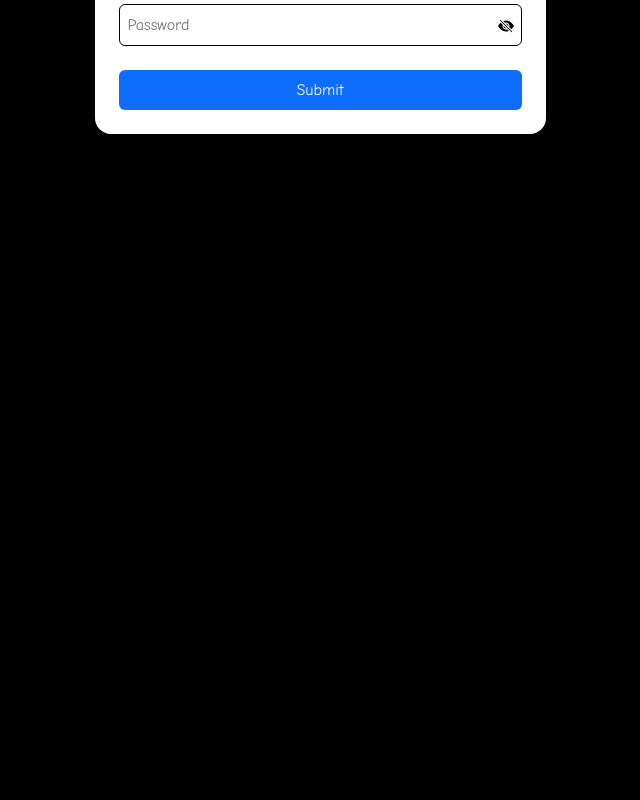
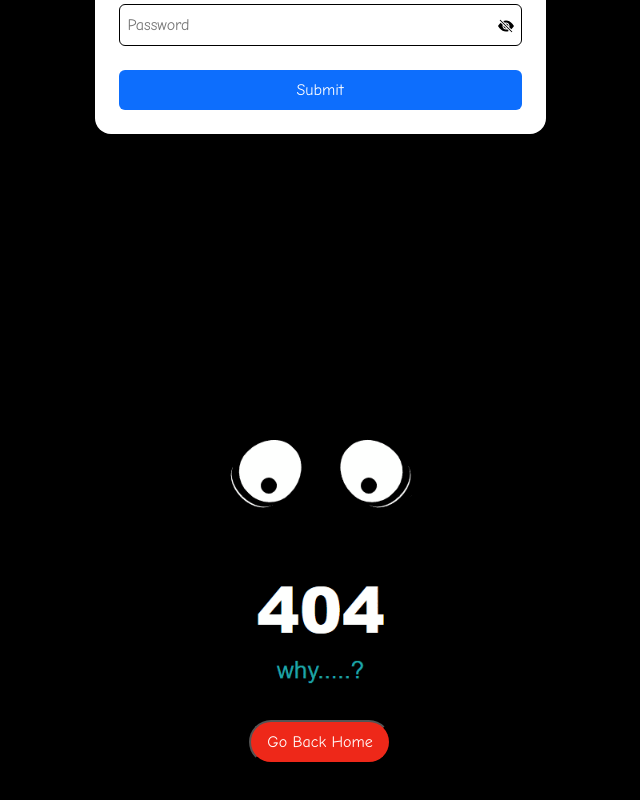
Before and after one commit to saini8686/Learn-React, a React (Create React App) app: page / in a window 1280 px wide. Shown: the part 396-1196 px from the top of the page, without its empty margins (320-960 px from the left). Before the commit the page ends 800 px from the top, so only its background shows below. Built offline with nearby package versions, Linux system fonts and the light colour scheme; what react-locomotive-scroll would draw is missing.

Commit message:
no change

```diff
--- a/src/App.js
+++ b/src/App.js
@@ -83,12 +83,14 @@ function App() {
                         path="/changecolor"
                         component={ChangeColorBox}
                       />
+                      <Route exact path="" component={NotFound} />
                     </>
                   ) : (
                     <>
                       <Route exact path="/">
                         <SignUp />
                       </Route>
+                      <Route exact path="" component={NotFound} />
                     </>
                   )}
 
```
